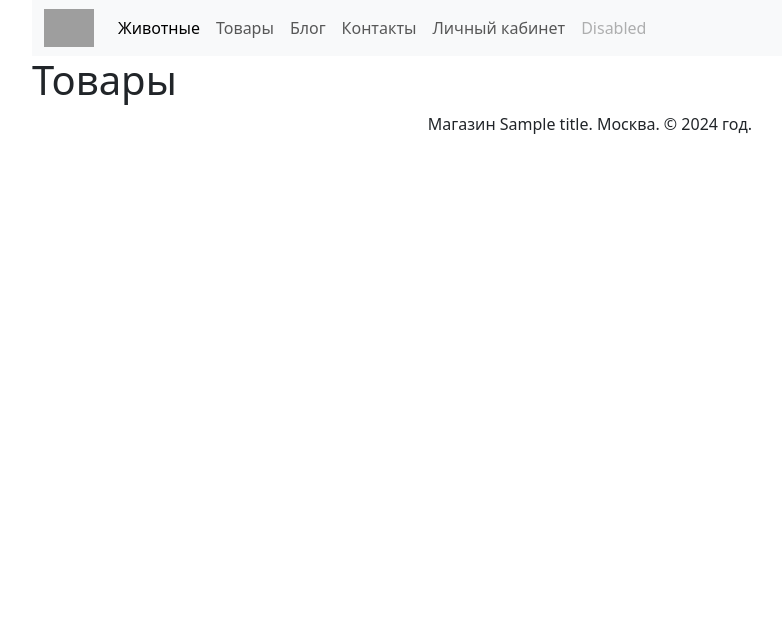
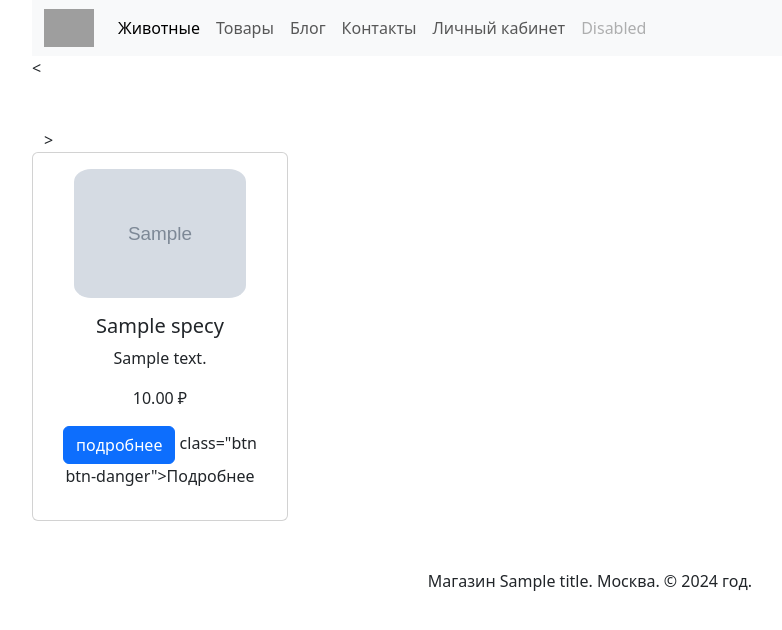
Before and after one commit to mrToad1986/ToadShopSite, a Django app: template mainapp/templates/mainapp/products.html in a window 1280 px wide. Shown: the top 630 px of the page, without its empty margins (50-832 px from the left). Run offline with Django 4.2, Linux system fonts and the light colour scheme; tables that the repository leaves empty hold one stand-in row (values such as "Sample post"); the template is opened without the code that fills it: values that come from a table or form of the project are taken from there, most other values are stand-ins (such as "Sample title", 1, 10 or a date in 2020); grey boxes marked "Sample" are stand-in pictures; some libraries are stand-ins or nearby versions; grey boxes are pictures that could not be loaded.

Commit message:
products html

```diff
--- a/mainapp/templates/mainapp/products.html
+++ b/mainapp/templates/mainapp/products.html
@@ -1,7 +1,23 @@
 {% extends 'mainapp/base.html' %}
 {% load static %}
-
+<!-- переписать на products -->
 {% block content %}
-<!-- размещение карточек товаров в карусели -->
-<h1>Товары</h1>
+<<div class="container my-5">>
+    <div class="row centered">
+            {% for item in list_of_species %}
+                <div class="card  col-lg-4" style="width: 16rem; display: flex">
+                    <img src="/media/{{ item.image }}"
+                         class="card-img-top filters__img" alt="images">
+                    <div class="card-body fa fa-align-justify">
+                        <h5 class="card-title">{{ item.name }}</h5>
+                        <p class="card-text">{{ item.short_desc }}</p>
+                        <p class="card-text">{{ item.price }} &#8381</p>
+                        <a href="{% url 'category:species_detailed' item.pk %}" class="btn btn-primary">подробнее</a>
+                        <!-- <a href="{% url 'acc:accommodation' offer.pk %}" -->
+                           class="btn btn-danger">Подробнее</a>
+                    </div>
+                </div>
+            {% endfor %}
+    </div>
+</div>
 {% endblock %}
```
